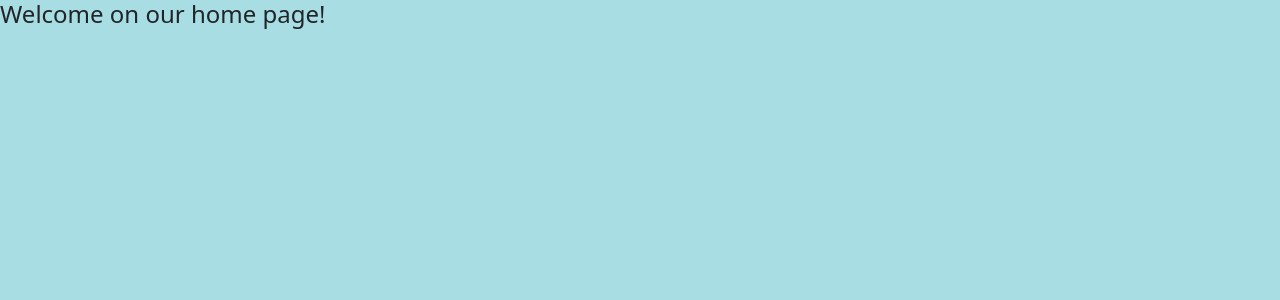
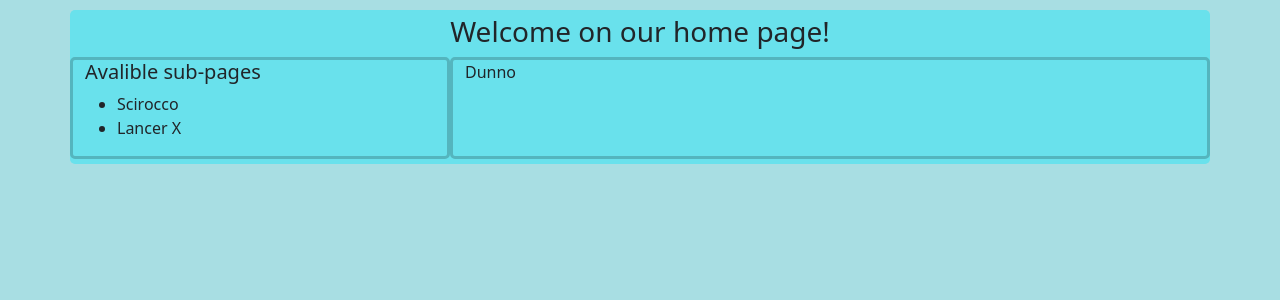
Before and after one commit to MckCieply/Full-Stack-Project, a Django app: page / in a window 1280 px wide. Shown: the top 300 px of the page. Run offline with Django 4.2, Linux system fonts and the light colour scheme.

Commit message:
Visual update

```diff
--- a/otofeature/cardeals/static/main.css
+++ b/otofeature/cardeals/static/main.css
@@ -1,3 +1,19 @@
 body{
     background-color: rgb(168, 222, 227);
 }
+.container{
+    background-color: rgb(105, 225, 236);
+    margin-top: 10px;
+    padding-top: 5px;
+    margin-bottom: 10px;
+    padding-bottom: 5px;
+    border-radius: 5px;
+}
+h3{
+    text-align: center;
+}
+#main{
+    border-radius: 5px;
+    border-style: solid;
+    border-color: rgb(84, 181, 190);
+}
--- a/otofeature/cardeals/templates/cardeals/home.html
+++ b/otofeature/cardeals/templates/cardeals/home.html
@@ -11,6 +11,20 @@
     <title>Projects Home Page</title>
 </head>
 <body>
-    <h4> Welcome on our home page!</h4>
+    <div class="container">
+        <h3> Welcome on our home page!</h3>
+        <div class="row">
+            <div class="col-4" id="main">
+                <h5>Avalible sub-pages</h5>
+            <ul>
+                <li><a>Scirocco</a></li>
+                <li><a>Lancer X</a></li>
+            </ul>
+            </div>
+            <div class="col-8" id ="main">
+                <p> Dunno </p>
+            </div>
+        </div>
+    </div>
 </body>
 </html>
```
